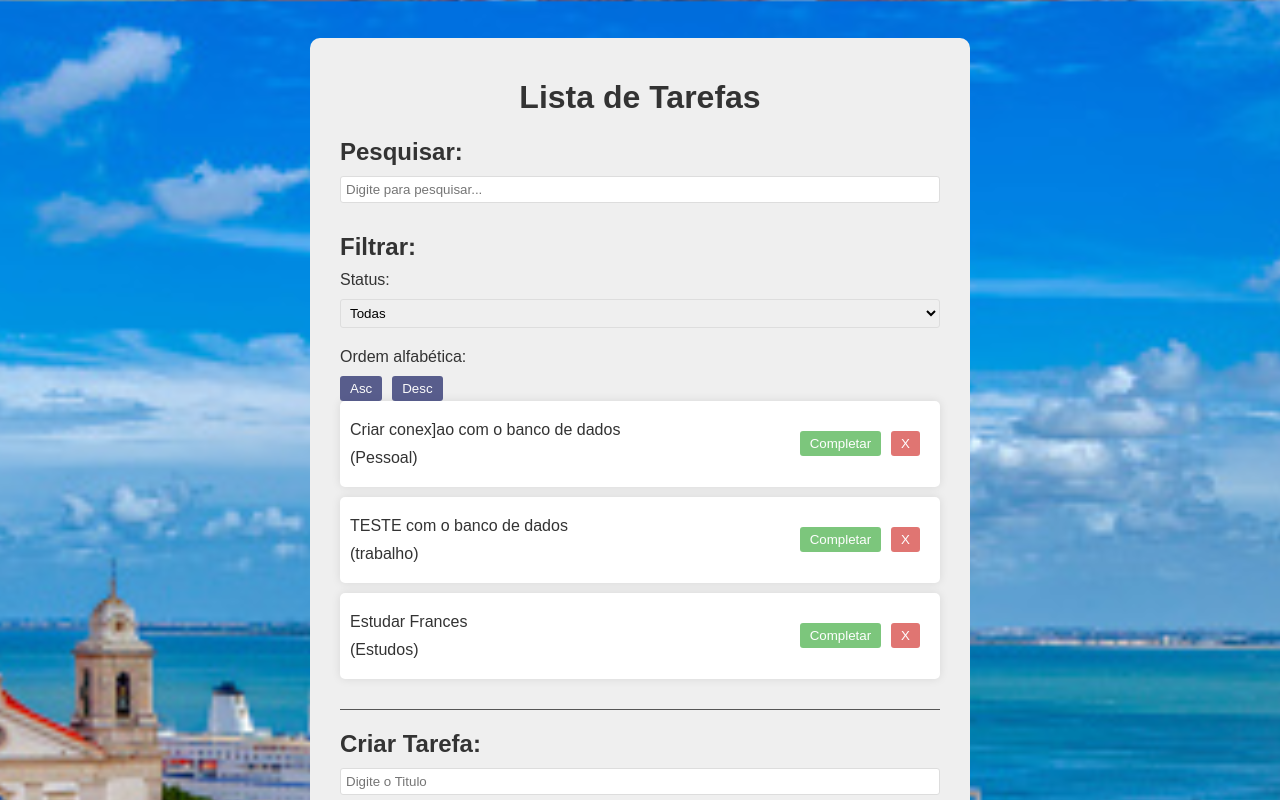
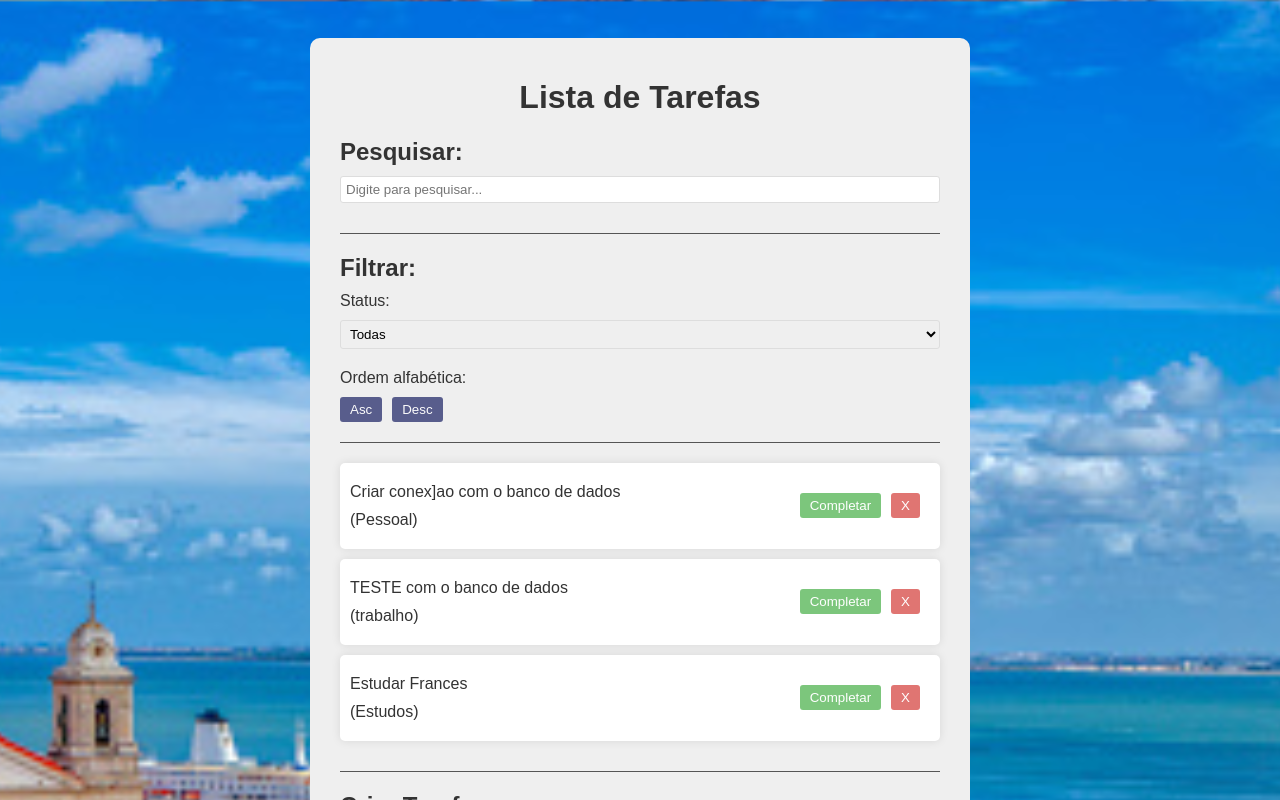
Before and after one commit to alvaroart/art-todo, a React (Vite) app: page / in a window 1280 px wide. Shown: the top 800 px of the page. Built offline with nearby package versions, Linux system fonts and the light colour scheme.

Commit message:
Sort Add

```diff
--- a/src/App.css
+++ b/src/App.css
@@ -85,3 +85,20 @@
   border-radius: 3px;
   width: 100%;
 }
+
+.filter,
+.search {
+  border-bottom: 1px solid #555;
+  margin-bottom: 20px;
+  padding-bottom: 20px;
+}
+
+.filter-options {
+  display: flex;
+  justify-content: space-between;
+  gap: 3rem;
+}
+
+.filter-options div {
+  flex: 1 1 0;
+}
```
